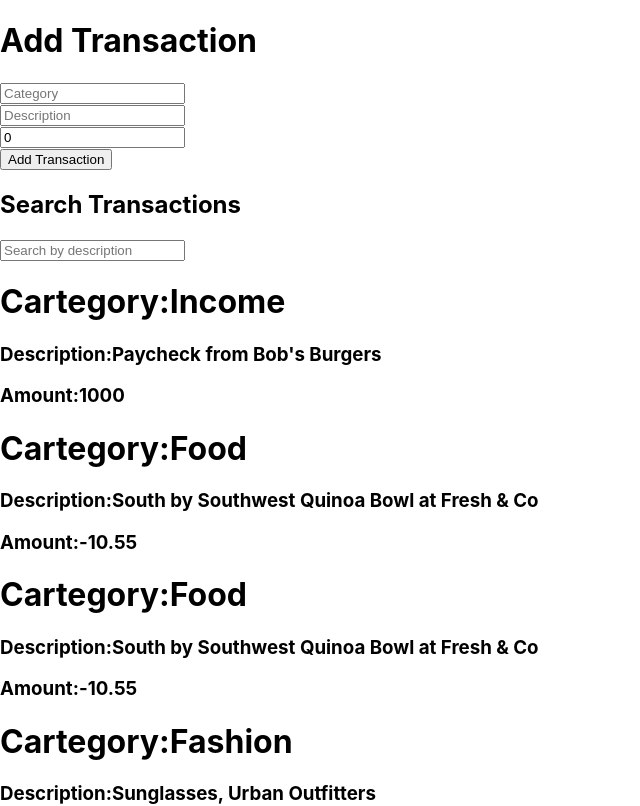
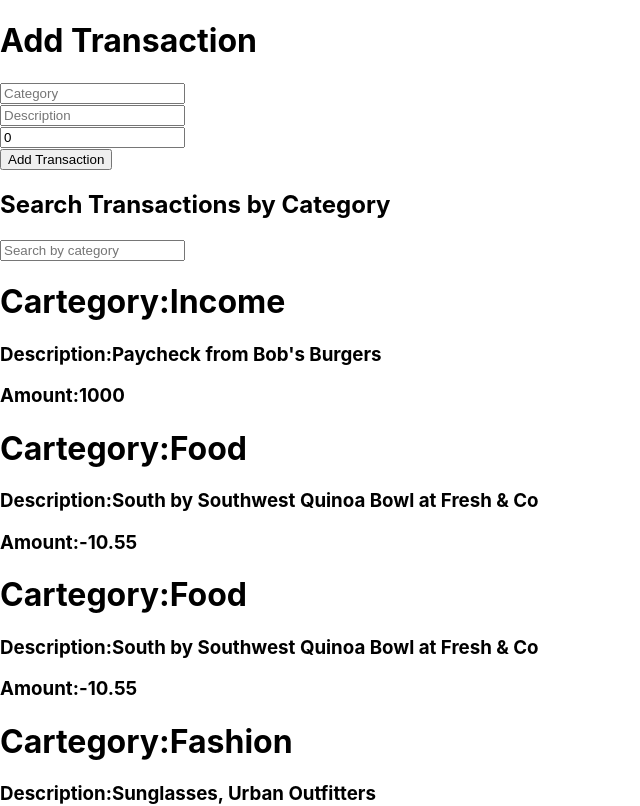
Before and after one commit to NAMADAJR/Phase-2-week-1-codechallange, a React (Create React App) app: page / in a window 1280 px wide. Shown: the top 806 px of the page, without its empty margins (0-640 px from the left). Built offline with nearby package versions, Linux system fonts and the light colour scheme; data requests are answered from the project's data file.

Commit message:
Changes from search by description to seach by category

```diff
--- a/src/Components/Search.js
+++ b/src/Components/Search.js
@@ -3,21 +3,23 @@ import React, { useState } from "react";
 const Search = ({ transactions }) => {
   const [searchQuery, setSearchQuery] = useState("");
 
+  // Handle changes to the search input field
   const handleSearchChange = (event) => {
-    const value = event.target.value;
-    setSearchQuery(value);
+    const value = event.target.value; // Get the value of the input field
+    setSearchQuery(value); // Update the search query state
   };
 
+  // Filter transactions based on the search query
   const filteredTransactions = transactions.filter((transaction) =>
-    transaction.description.toLowerCase().includes(searchQuery.toLowerCase())
+    transaction.category.toLowerCase().includes(searchQuery.toLowerCase())
   );
 
   return (
     <div>
-      <h2>Search Transactions</h2>
+      <h2>Search Transactions by Category</h2>
       <input
         type="text"
-        placeholder="Search by description"
+        placeholder="Search by category"
         value={searchQuery}
         onChange={handleSearchChange}
       />
@@ -27,8 +29,7 @@ const Search = ({ transactions }) => {
           <ul>
             {filteredTransactions.map((transaction) => (
               <li key={transaction.id}>
-                {transaction.category}: {transaction.description} - $
-                {transaction.amount}
+                {transaction.category}: {transaction.description} - ${transaction.amount}
               </li>
             ))}
           </ul>
```
